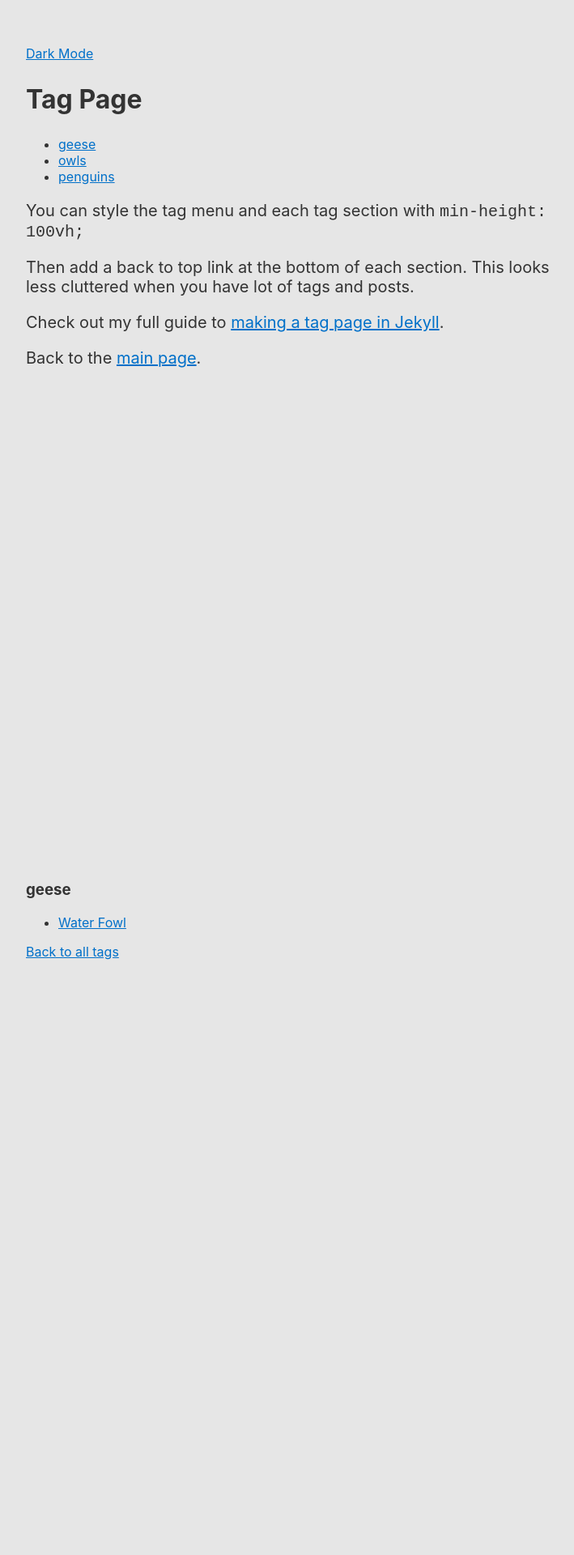
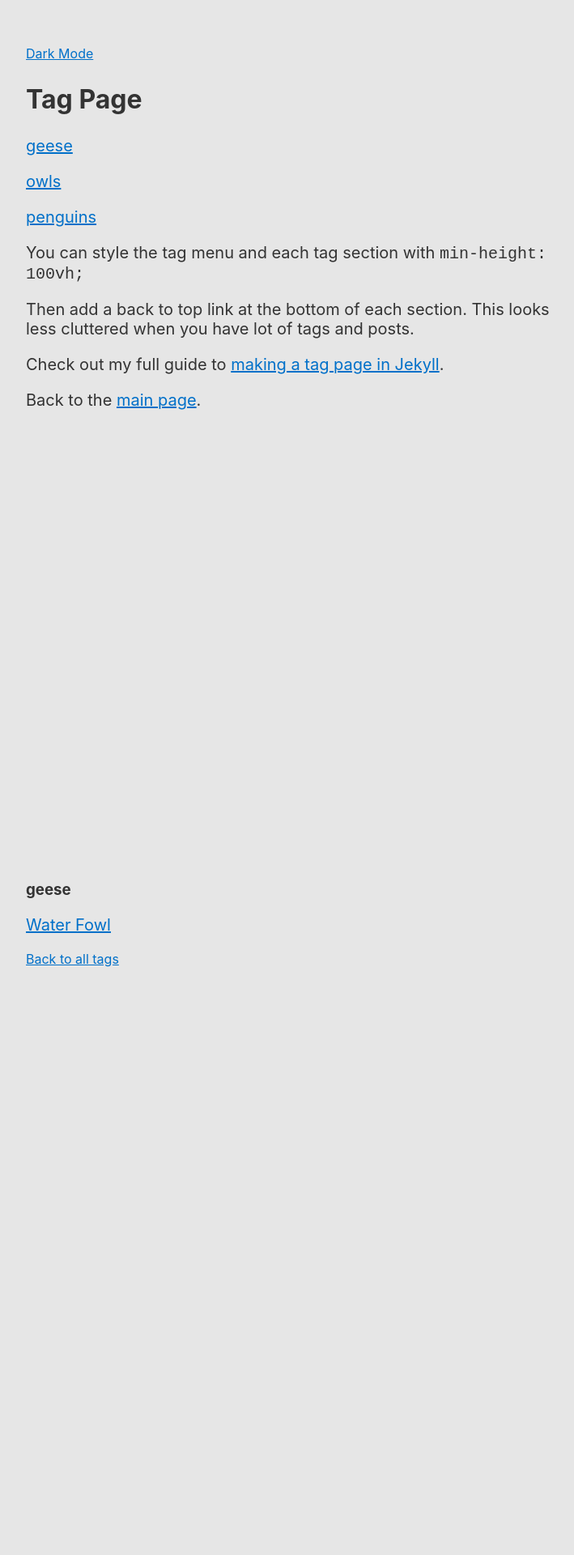
Before and after one commit to derekkedziora/jekyll-demo, a Jekyll site: the page built from tags.md, in a window 1280 px wide. Shown: the top 1920 px of the page at 81% size, without its empty margins (283-992 px from the left). Built offline with Jekyll 4.4.1, drawn with Linux system fonts in a browser that asks for light colours.

Commit message:
content updated

```diff
--- a/tags.md
+++ b/tags.md
@@ -13,11 +13,9 @@ permalink: /tags
 
 <div style="min-height: 100vh;" markdown="1">
 
-<ul>
 {% for listOfTag in listOfTags %}
-  <li><a href="#{{listOfTag}}">{{listOfTag | replace: "-", " "}}</a></li>
+  <p><a href="#{{listOfTag}}">{{listOfTag | replace: "-", " "}}</a></p>
 {% endfor %}
-</ul>
 
 You can style the tag menu and each tag section with `min-height: 100vh;`
 
@@ -32,12 +30,11 @@ Back to the [main page](/).
 {% for listOfTag in listOfTags %}
 <div style="min-height: 100vh;">
 <h3 id='{{listOfTag}}'>{{listOfTag | replace: "-", " "}}</h3>
+
 {% for post in site.posts %}
-<ul>
 {% if post.tags contains listOfTag %}
-<li><a href="{{post.url}}">{{post.title}}</a></li>
+<p><a href="{{post.url}}">{{post.title}}</a></p>
 {% endif %}
-</ul>
 {% endfor %}
 <a href="#">Back to all tags</a>
 </div>
```
Also changed, not shown: _posts/2020-06-17-first-sample-post.md (+1 -1 lines), _posts/2020-06-18-second-sample-post.md (+2 -0 lines), _posts/2020-06-19-third-sample-post.md (+1 -1 lines), index.md (+1 -1 lines), css/main.scss (indentation only).
